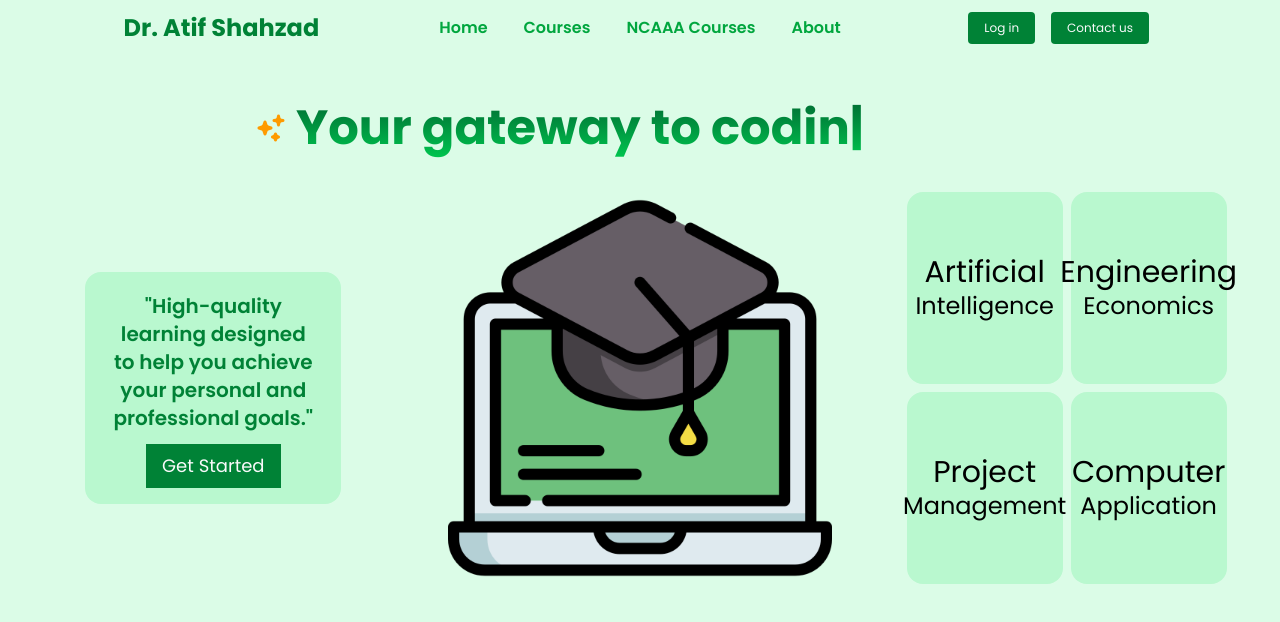
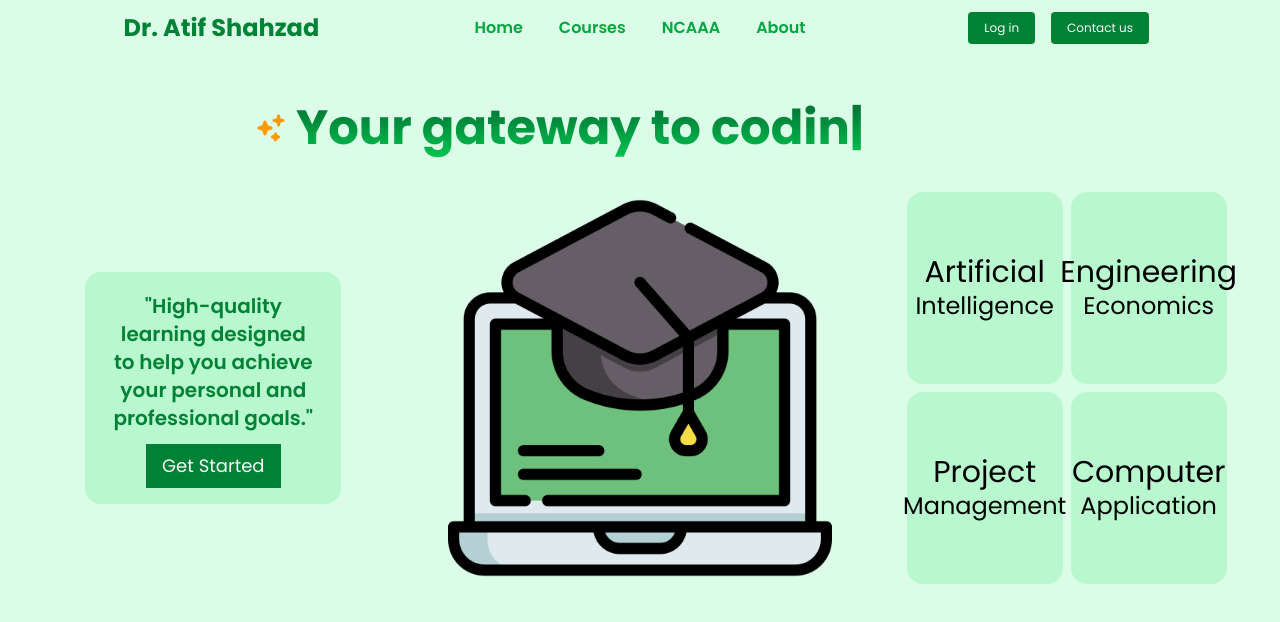
Before and after one commit to G-PaperChain/Atif-Shahzad-Courses-Website, a React (Vite) app in the folder frontend/: page / in a window 1280 px wide. Shown: the top 622 px of the page. Built offline with nearby package versions, Linux system fonts and the light colour scheme; no server answers.

Commit message:
admin func 2

```diff
--- a/frontend/src/Components/Navbar.jsx
+++ b/frontend/src/Components/Navbar.jsx
@@ -86,14 +86,14 @@ const Navbar = () => {
           <span className="text-green-700 font-medium max-sm:text-xs">
             Welcome, {user?.username || user?.name || "User"}!
           </span>
-          {user.role === 'admin' && (
+          {/* {user.role === 'admin' && (
             <Link
               to="/admin"
               className="bg-red-500 hover:bg-red-600 text-white px-3 py-2 rounded-lg transition-colors duration-200 text-xs font-medium cursor-pointer"
             >
               Admin Panel
             </Link>
-          )}
+          )} */}
           <button
             onClick={logout}
             className="bg-red-500 hover:bg-red-600 text-white px-3 py-2 rounded-lg transition-colors duration-200 text-xs font-medium cursor-pointer ml-1.4 max-sm:px-2 max-sm:py-1 max-sm:ml-0.4"
@@ -148,8 +148,9 @@ const Navbar = () => {
           <ul className="flex gap-4 items-center justify-center flex-col mt-10">
             <Link to={'/'}><li className='text-green-600 cursor-pointer hover:text-green-800 font-semibold hover:underline transition-colors duration-200'>Home</li></Link>
             <Link to={'/courses'}><li className='text-green-600 cursor-pointer hover:text-green-800 font-semibold hover:underline transition-colors duration-200'>Courses</li></Link>
+            <Link to={'/ncaaa'}><li className='text-green-600 cursor-pointer hover:text-green-800 font-semibold hover:underline transition-colors duration-200'>NCAAA</li></Link>
             {user && user.role === 'admin' && (
-              <Link to={'/admin'}><li className='text-blue-600 cursor-pointer hover:text-blue-800 font-semibold hover:underline transition-colors duration-200'>Admin Panel</li></Link>)}
+              <Link to={'/admin'}><li className='text-green-600 cursor-pointer hover:text-green-800 font-semibold hover:underline transition-colors duration-200'>Admin Panel</li></Link>)}
             <Link to={'/'} className='text-green-600 cursor-pointer hover:text-green-800 font-semibold hover:underline transition-colors duration-200'>About</Link>
             <Link className='text-green-600 cursor-pointer hover:text-green-800 font-semibold hover:underline transition-colors duration-200'>Contact</Link>
           </ul>
@@ -160,9 +161,9 @@ const Navbar = () => {
         <ul className="flex gap-9 items-center justify-center">
           <Link to={'/'}><li className='text-green-600 cursor-pointer hover:text-green-800 font-semibold hover:underline transition-colors duration-200'>Home</li></Link>
           <Link to={'/courses'}><li className='text-green-600 cursor-pointer hover:text-green-800 font-semibold hover:underline transition-colors duration-200'>Courses</li></Link>
-          <Link to={'/ncaaa'} className='text-green-600 cursor-pointer hover:text-green-800 font-semibold hover:underline transition-colors duration-200'>NCAAA Courses</Link>
+          <Link to={'/ncaaa'} className='text-green-600 cursor-pointer hover:text-green-800 font-semibold hover:underline transition-colors duration-200'>NCAAA</Link>
           {user && user.role === 'admin' && (
-            <Link to={'/admin'}><li className='text-blue-600 cursor-pointer hover:text-blue-800 font-semibold hover:underline transition-colors duration-200'>Admin Panel</li></Link>)}
+            <Link to={'/admin'}><li className='text-green-600 cursor-pointer hover:text-green-800 font-semibold hover:underline transition-colors duration-200'>Admin Panel</li></Link>)}
           <Link to={'/'} className='text-green-600 cursor-pointer hover:text-green-800 font-semibold hover:underline transition-colors duration-200'>About</Link>
         </ul>
       </div>
```
Also changed, not shown: 4 other files (tests, documents, lock files or other folders).
